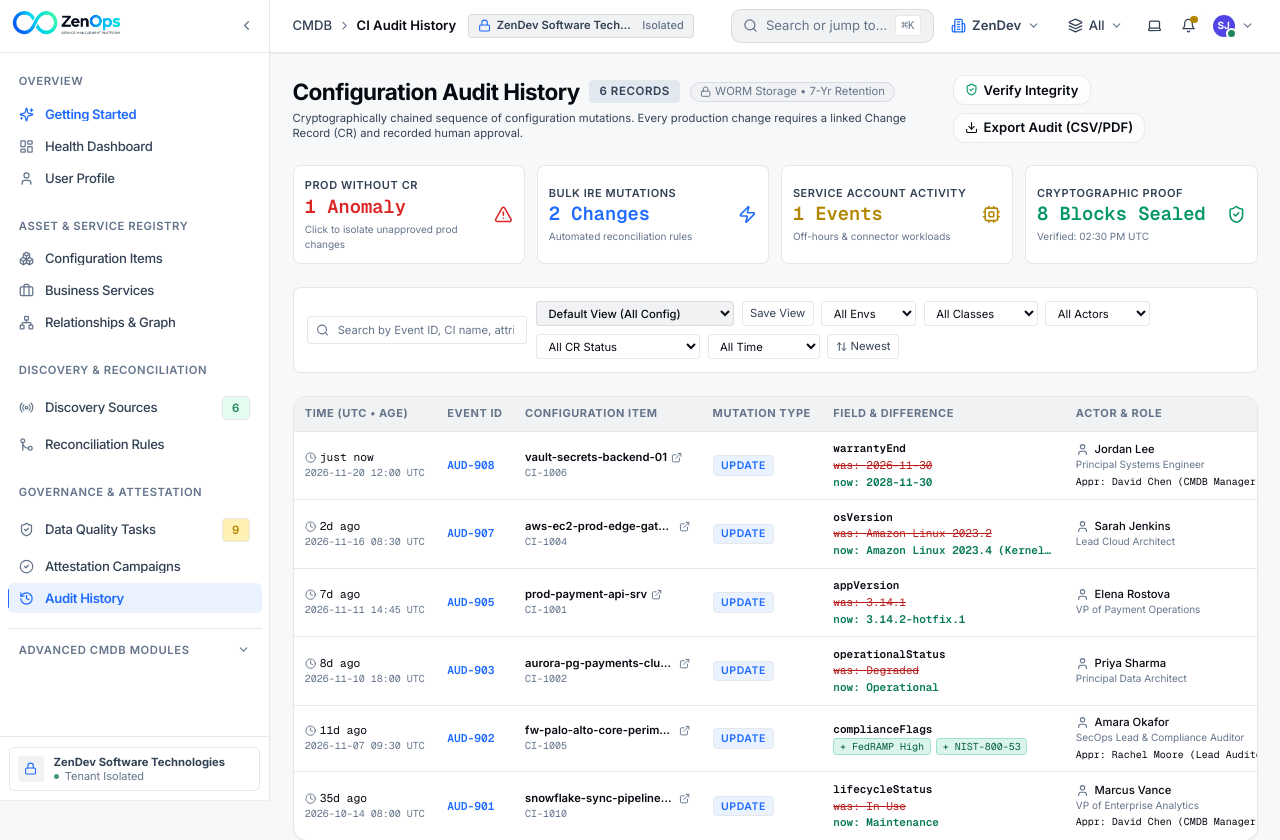
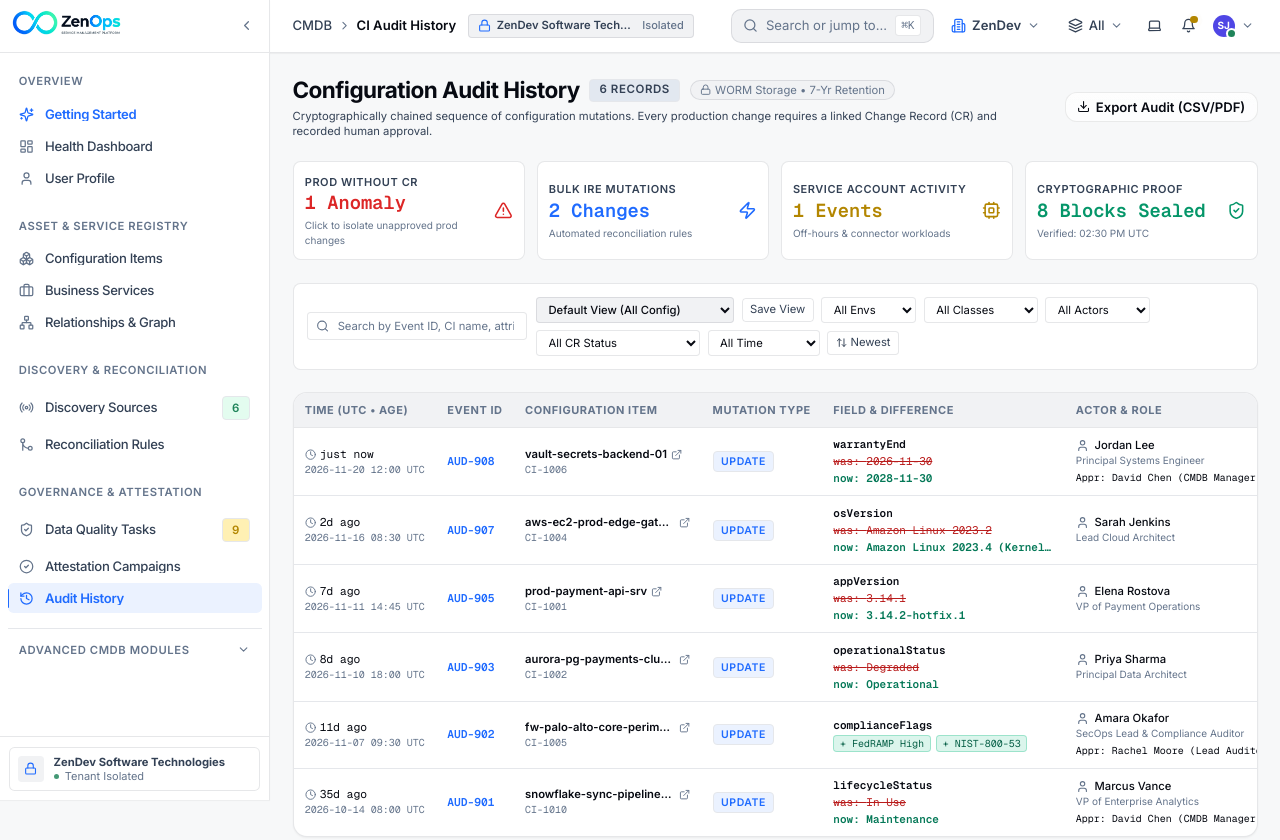
Before and after one commit to soundharyaprakash/Zenops-frontend-desgin, a Next.js app: page /audit-history in a window 1280 px wide. Shown: the top 840 px of the page. Built offline with nearby package versions, Linux system fonts and the light colour scheme.

Commit message:
refactor(audit): clean up audit history action buttons

```diff
--- a/src/components/cmdb/AuditHistoryView.tsx
+++ b/src/components/cmdb/AuditHistoryView.tsx
@@ -667,15 +667,7 @@ export function AuditHistoryView() {
         </div>
 
         <div className="flex items-center gap-2 flex-wrap">
-          <Button
-            variant="secondary"
-            size="sm"
-            onClick={handleVerifyIntegrity}
-            disabled={isVerifying}
-            leftIcon={<ShieldCheck className="w-3.5 h-3.5 text-emerald-600" />}
-          >
-            {isVerifying ? "Verifying Hash Chain..." : "Verify Integrity"}
-          </Button>
+
 
           <Button
             variant="secondary"
```
